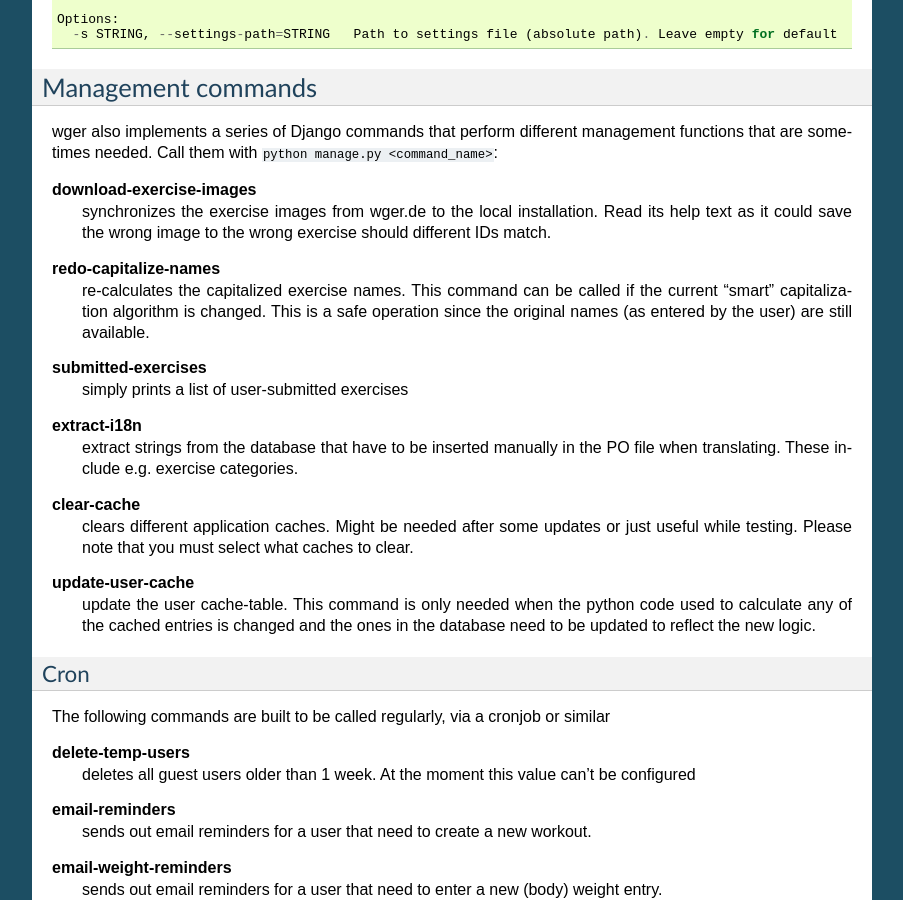
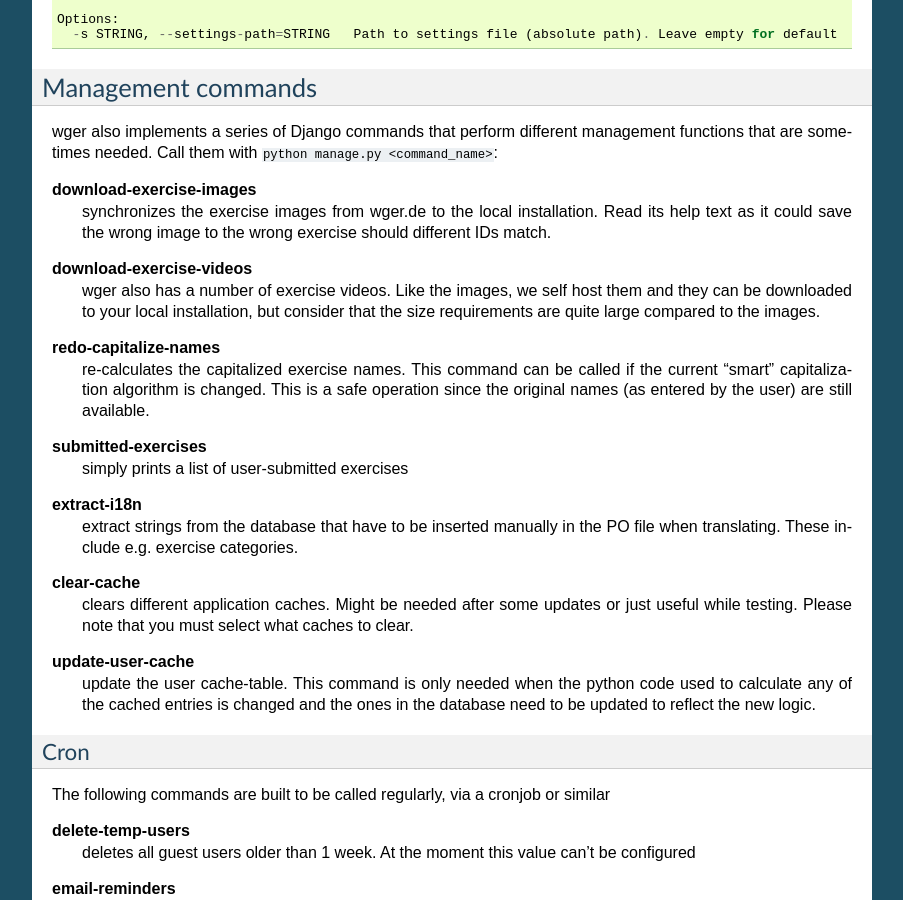
Before and after one commit to wger-project/docs, a Sphinx documentation site: the page built from docs/commands.rst, in a window 1280 px wide and 900 px high, scrolled down 3919 px. Shown: the whole window, without its empty margins (198-1101 px from the left). Built offline with Sphinx 7.4.7, drawn with Linux system fonts in a browser that asks for light colours.

Commit message:
Document exercise video usage

```diff
--- a/docs/commands.rst
+++ b/docs/commands.rst
@@ -254,6 +254,13 @@ management functions that are sometimes needed. Call them with
   its help text as it could save the wrong image to the wrong exercise should
   different IDs match.
 
+
+**download-exercise-videos**
+  wger also has a number of exercise videos. Like the images, we self host them
+  and they can be downloaded to your local installation, but consider that the
+  size requirements are quite large compared to the images.
+
+
 **redo-capitalize-names**
   re-calculates the capitalized exercise names. This command can be called if the
   current "smart" capitalization algorithm is changed. This is a safe operation
--- a/docs/installation.rst
+++ b/docs/installation.rst
@@ -31,7 +31,7 @@ contact page.
 
 These are the necessary packages for both development and production::
 
-    sudo apt-get install nodejs npm git python3-dev python3-venv
+    sudo apt-get install nodejs npm git python3-dev python3-venv ffmpeg
     sudo npm install -g yarn sass
 
 
--- a/docs/settings.rst
+++ b/docs/settings.rst
@@ -17,6 +17,9 @@ dictionary in your settings file. Currently, the following options are supported
 **USE_RECAPTCHA**: Default ``False``.
   Controls whether a captcha challenge will be presented when new users register.
 
+**ALLOW_UPLOAD_VIDEOS**: Default ``False``.
+  Controls whether it is allowed to upload videos to exercises in the instance.
+
 **REMOVE_WHITESPACE**: Default ``False``.
   Removes whitespaces around HTML tags to reduce the size of the resulting HTML.
   If you are not serving the site using TLS you probably want to use the GZip
```
